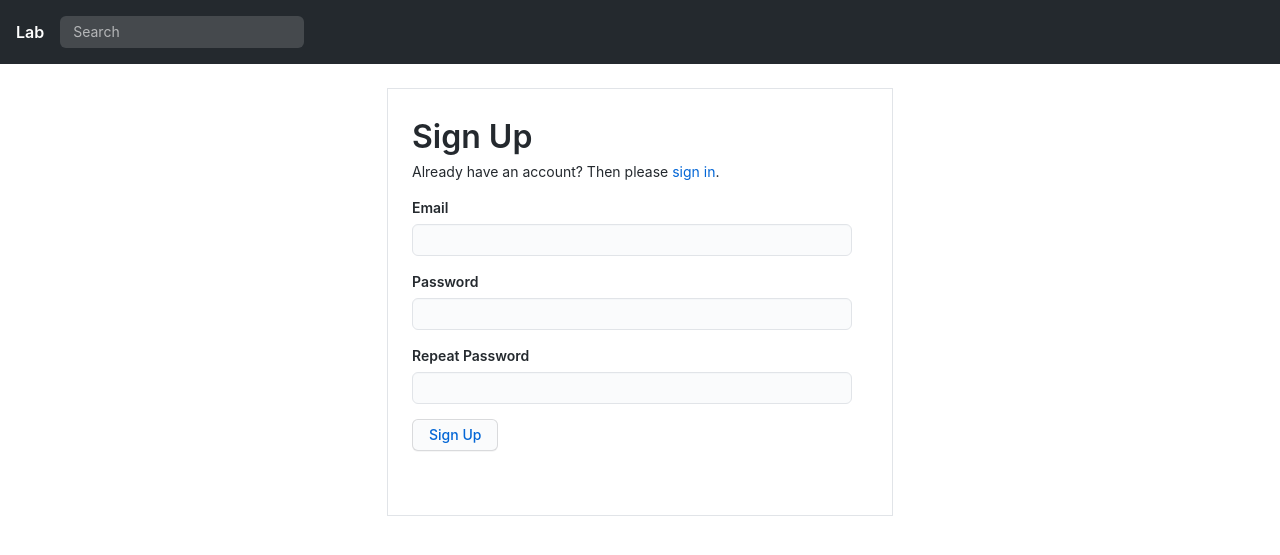
After one commit to sarmadgulzar/lab-webapp, a Django app: template users/templates/account/signup.html in a window 1280 px wide. The commit adds this page. Shown: the top 555 px of the page. Run offline with Django 3.2, Linux system fonts and the light colour scheme; the template is opened without the code that fills it: values that come from a table or form of the project are taken from there, others are empty; some libraries are stand-ins or nearby versions.

Commit message:
Added login and signup functionality

```diff
--- a/core/settings.py
+++ b/core/settings.py
@@ -138,3 +138,7 @@ ACCOUNT_USERNAME_REQUIRED = False
 ACCOUNT_AUTHENTICATION_METHOD = "email"
 ACCOUNT_EMAIL_VERIFICATION = "optional"
 EMAIL_BACKEND = "django.core.mail.backends.console.EmailBackend"
+ACCOUNT_FORMS = {
+    "login": "users.forms.LabLoginForm",
+    "signup": "users.forms.LabSignUpForm",
+}
--- a/templates/base.html
+++ b/templates/base.html
@@ -6,7 +6,10 @@
     <meta charset="UTF-8" />
     <meta name="viewport" content="width=device-width, initial-scale=1.0" />
     <link rel="stylesheet" href="{% static 'css/primer.css' %}" />
-    <title>Document</title>
+    <title>{% block head_title %}{% endblock %}</title>
+    {% block extra_head %}
+    <!-- This comment does nothing -->
+    {% endblock %}
   </head>
   <body>
     {% include 'navbar.html' %}
--- /dev/null
+++ b/users/forms.py
@@ -0,0 +1,44 @@
+from allauth.account.forms import LoginForm, SignupForm
+from django import forms
+
+
+class LabLoginForm(LoginForm):
+    def __init__(self, *args, **kwargs):
+        super(LabLoginForm, self).__init__(*args, **kwargs)
+        self.fields["login"].widget = forms.TextInput(
+            attrs={
+                "type": "email",
+                "class": "form-control",
+                "aria-describedby": "login-input-validation",
+            }
+        )
+        self.fields["password"].widget = forms.PasswordInput(
+            attrs={
+                "class": "form-control",
+                "aria-describedby": "password-input-validation",
+            }
+        )
+
+
+class LabSignUpForm(SignupForm):
+    def __init__(self, *args, **kwargs):
+        super(LabSignUpForm, self).__init__(*args, **kwargs)
+        self.fields["email"].widget = forms.TextInput(
+            attrs={
+                "type": "email",
+                "class": "form-control",
+                "aria-describedby": "email-input-validation",
+            }
+        )
+        self.fields["password1"].widget = forms.PasswordInput(
+            attrs={
+                "class": "form-control",
+                "aria-describedby": "password1-input-validation",
+            }
+        )
+        self.fields["password2"].widget = forms.PasswordInput(
+            attrs={
+                "class": "form-control",
+                "aria-describedby": "password2-input-validation",
+            }
+        )
--- /dev/null
+++ b/users/templates/account/signup.html
@@ -0,0 +1,59 @@
+{% extends "base.html" %}
+<!-- # -->
+{% load i18n %}
+<!-- # -->
+{% load account socialaccount %}
+<!-- # -->
+{% block head_title %} {% trans "Sign Up" %} {% endblock %}
+<!-- # -->
+{% block content %}
+<div class="col-6 p-4 mt-4 mx-auto border">
+  <h1>{% trans "Sign Up" %}</h1>
+
+  <p>
+    {% blocktrans %}Already have an account? Then please
+    <a href="{{ login_url }}">sign in</a>.{% endblocktrans %}
+  </p>
+
+  <form class="pb-6" method="POST" action="{% url 'account_signup' %}">
+    {% csrf_token %}
+    <div class="form-group {% if form.email.errors %}errored{% endif %}">
+      <div class="form-group-header">
+        <label for="id_email">Email</label>
+      </div>
+      <div class="form-group-body">{{ form.email }}</div>
+      <p class="note error" id="email-input-validation">
+        {% for error in form.email.errors %} {{ error }} {% endfor %}
+      </p>
+    </div>
+    <div class="form-group {% if form.password1.errors %}errored{% endif %}">
+      <div class="form-group-header">
+        <label for="id_password1">Password</label>
+      </div>
+      <div class="form-group-body">{{ form.password1 }}</div>
+      <p class="note error" id="password1-input-validation">
+        {% for error in form.password1.errors %} {{ error }} {% endfor %}
+      </p>
+    </div>
+    <div class="form-group {% if form.password2.errors %}errored{% endif %}">
+      <div class="form-group-header">
+        <label for="id_password2">Repeat Password</label>
+      </div>
+      <div class="form-group-body">{{ form.password2 }}</div>
+      <p class="note error" id="password2-input-validation">
+        {% for error in form.password2.errors %} {{ error }} {% endfor %}
+      </p>
+    </div>
+    {% if redirect_field_value %}
+    <input
+      type="hidden"
+      name="{{ redirect_field_name }}"
+      value="{{ redirect_field_value }}"
+    />
+    {% endif %}
+    <button class="btn btn-outline mr-2" type="submit">
+      {% trans "Sign Up" %}
+    </button>
+  </form>
+</div>
+{% endblock content %}
```
Also changed, not shown: users/templates/account/login.html (added, +53 -0 lines).
